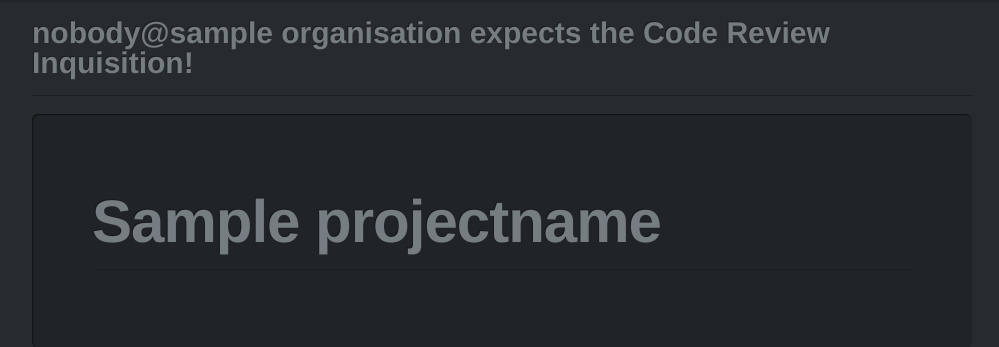
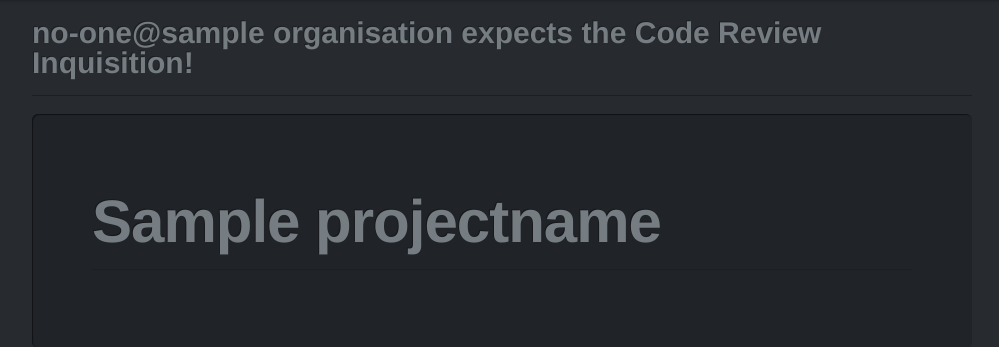
Before and after one commit to michaeljoseph/inquisition, a Flask app: template templates/project.html in a window 1280 px wide. Shown: the part 40-387 px from the top of the page, without its empty margins (138-1137 px from the left). Run offline with Flask 2, Linux system fonts and the light colour scheme; the template is opened without the code that fills it: most values are stand-ins (such as "Sample title", 1, 10 or a date in 2020); some libraries are stand-ins or nearby versions.

Commit message:
s/nobody/no one/g

```diff
--- a/templates/project.html
+++ b/templates/project.html
@@ -1,6 +1,6 @@
 {% extends "layout.html" %}
 
-{% block title %}nobody@{{organisation.name|lower}} expects the Code Review Inquisition!{% endblock %}
+{% block title %}no-one@{{organisation.name|lower}} expects the Code Review Inquisition!{% endblock %}
 
 {% block body %}
 <div class="hero-unit">
```
Also changed, not shown: README.md.
